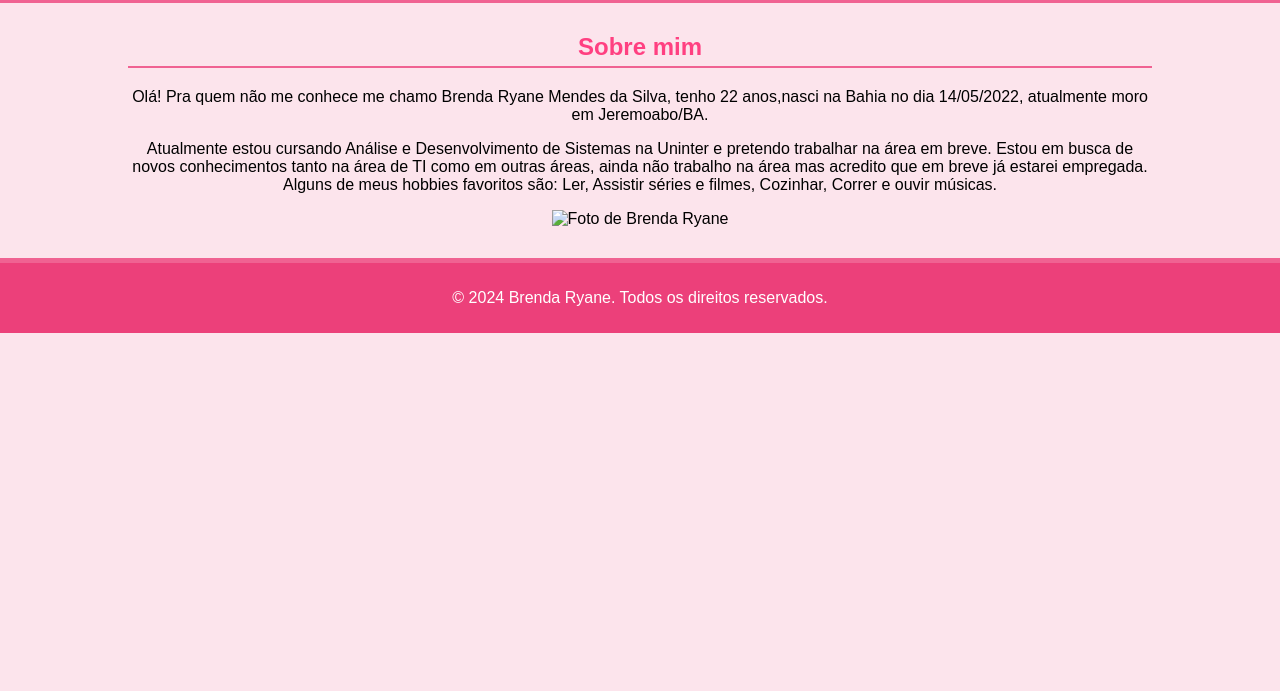
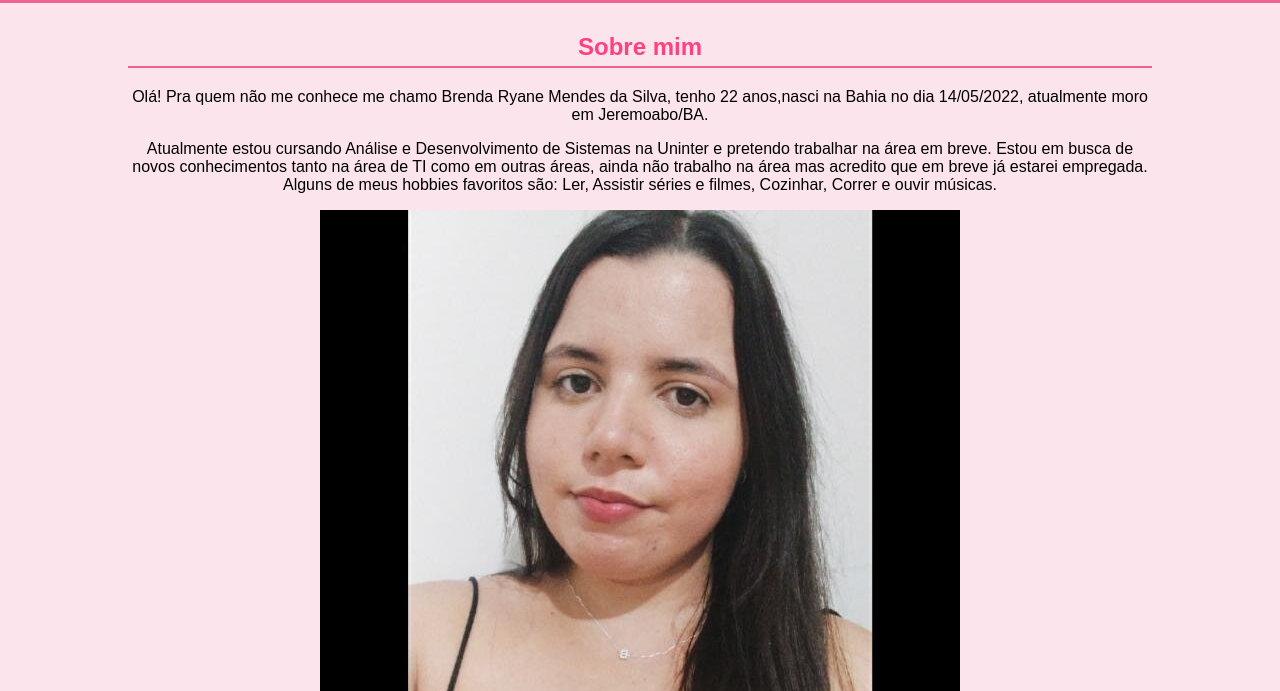
Before and after one commit to Brendaryane/Portf-lio-Pessoal---Brenda-Ryane, a plain HTML site: page index.html in a window 1280 px wide. Shown: the part 109-800 px from the top of the page. Drawn offline with Linux system fonts and the light colour scheme.

Commit message:
index.html

```diff
--- a/index.html
+++ b/index.html
@@ -28,7 +28,7 @@
         <h2>Sobre mim</h2>
         <p>Olá! Pra quem não me conhece me chamo Brenda Ryane Mendes da Silva, tenho 22 anos,nasci na Bahia no dia 14/05/2022, atualmente moro em Jeremoabo/BA.</p>
         <p>Atualmente estou cursando Análise e Desenvolvimento de Sistemas na Uninter e pretendo trabalhar na área em breve. Estou em busca de novos conhecimentos tanto na área de TI como em outras áreas, ainda não trabalho na área mas acredito que em breve já estarei empregada. Alguns de meus hobbies favoritos são: Ler, Assistir séries e filmes, Cozinhar, Correr e ouvir músicas.</p>
-        <img src="icon/foto.jpg" alt="Foto de Brenda Ryane">
+        <img src="foto.jpg">
     </section>
 
     <section id="formacao-academica" style="display: none;">
```
